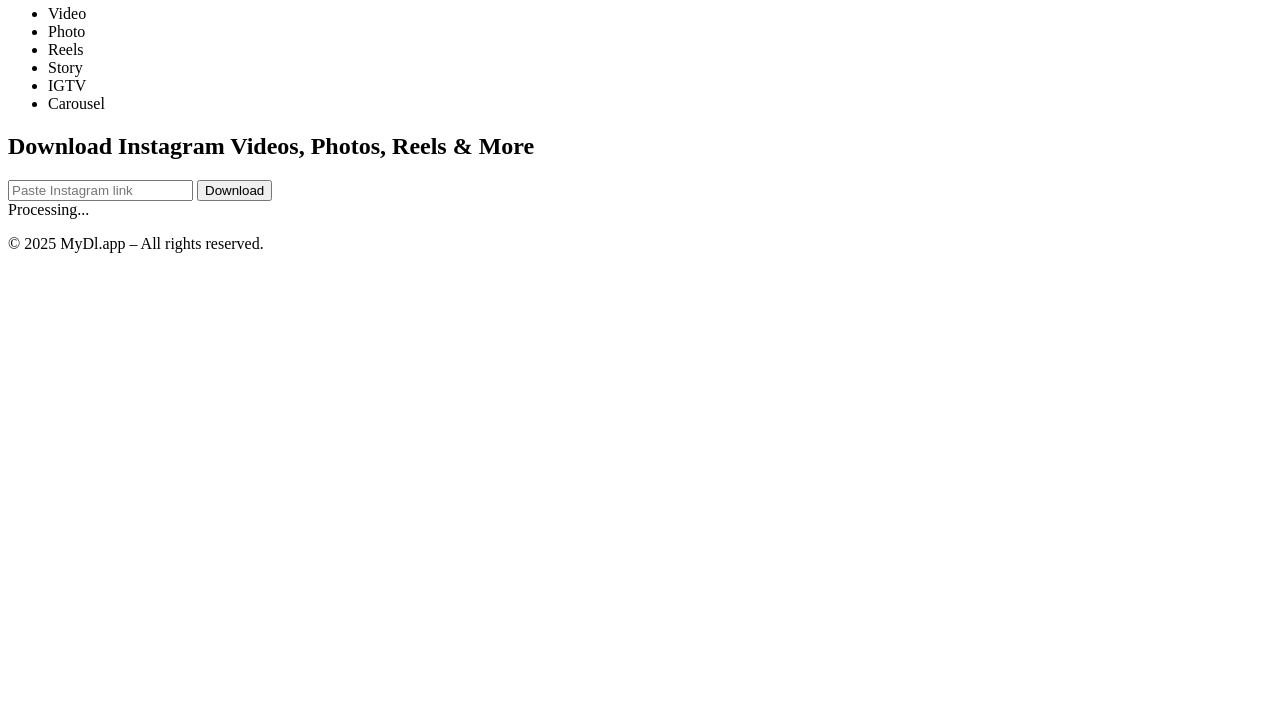
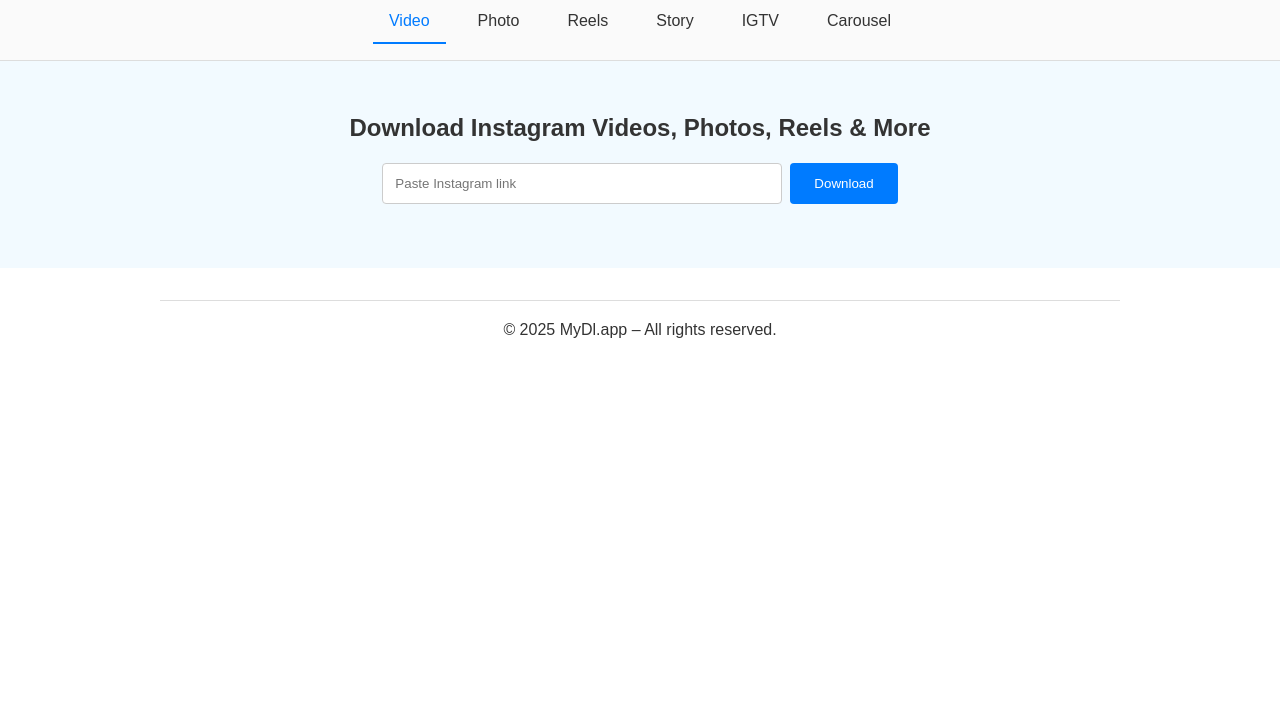
Before and after one commit to DarshanaV/instagram-downloader, a website: page public/index.html in a window 1280 px wide. Shown: the part 75-800 px from the top of the page. Drawn offline with Linux system fonts and the light colour scheme.

Commit message:
css changes

```diff
--- a/public/styles.css
+++ b/public/styles.css
@@ -1 +1,125 @@
-/* CSS placeholder – use your previously provided styles here */
+/* Base resets */
+* {
+  margin: 0;
+  padding: 0;
+  box-sizing: border-box;
+}
+body {
+  font-family: Arial, sans-serif;
+  color: #333;
+  line-height: 1.6;
+}
+.container {
+  max-width: 960px;
+  margin: 0 auto;
+  padding: 1rem;
+}
+
+/* Header & nav */
+.header {
+  background: #fafafa;
+  border-bottom: 1px solid #ddd;
+}
+nav ul {
+  display: flex;
+  list-style: none;
+  gap: 1rem;
+  margin-top: 0.5rem;
+  flex-wrap: wrap;
+  justify-content: center;
+}
+.tab {
+  cursor: pointer;
+  padding: 0.5rem 1rem;
+}
+.tab.active {
+  border-bottom: 2px solid #007bff;
+  color: #007bff;
+}
+
+/* Hero section */
+.hero {
+  background: #f2faff;
+  padding: 2rem 0;
+  text-align: center;
+}
+.input-group {
+  margin-top: 1rem;
+  display: flex;
+  justify-content: center;
+  gap: 0.5rem;
+  flex-wrap: wrap;
+}
+.input-group input {
+  width: min(100%, 400px);
+  padding: 0.75rem;
+  border: 1px solid #ccc;
+  border-radius: 4px;
+}
+.input-group button {
+  padding: 0.75rem 1.5rem;
+  border: none;
+  background: #007bff;
+  color: #fff;
+  border-radius: 4px;
+  cursor: pointer;
+}
+.input-group button:hover {
+  background: #0056b3;
+}
+
+/* Feedback and results */
+.feedback {
+  margin-top: 1rem;
+  color: #007bff;
+}
+.feedback.hidden {
+  display: none;
+}
+.result {
+  margin-top: 1rem;
+}
+.result a {
+  display: block;
+  margin: 0.5rem 0;
+  color: #007bff;
+  text-decoration: none;
+}
+.result a:hover {
+  text-decoration: underline;
+}
+
+/* Features grid */
+.features {
+  display: grid;
+  grid-template-columns: repeat(auto-fit, minmax(240px, 1fr));
+  gap: 2rem;
+  margin: 2rem 0;
+}
+.feature h3 {
+  margin-bottom: 0.5rem;
+}
+
+/* FAQ */
+.faq h2 {
+  margin-bottom: 1rem;
+}
+details {
+  margin-bottom: 0.5rem;
+}
+details summary {
+  font-weight: bold;
+  cursor: pointer;
+}
+details p {
+  margin-top: 0.5rem;
+  padding-left: 1rem;
+}
+
+/* Footer */
+.footer {
+  text-align: center;
+  padding: 1rem 0;
+  border-top: 1px solid #ddd;
+  margin-top: 2rem;
+}
```
